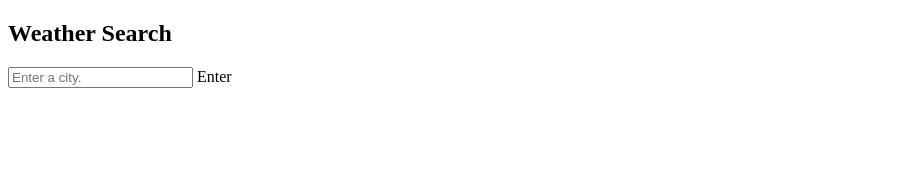
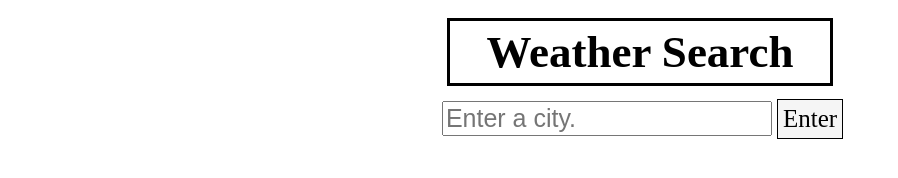
Before and after one commit to jaye-j/javascript, a plain HTML site: page weatherapp.html in a window 1280 px wide. Shown: the whole page, without its empty margins (0-898 px from the left). Drawn offline with Linux system fonts and the light colour scheme; no server answers.

Commit message:
classwork

```diff
--- a/weatherapp.html
+++ b/weatherapp.html
@@ -4,44 +4,52 @@
     <meta charset="UTF-8">
     <meta name="viewport" content="width=device-width, initial-scale=1.0">
     <meta http-equiv="X-UA-Compatible" content="ie=edge">
-    <title>Document</title>
+    <title>Weather Search</title>
+
+    <style>
+    h1{
+        font-size: 45px;
+        display: flex;
+        justify-content: center;
+        align-items: center;
+        margin: 10px;
+        border: solid black 3px;
+        padding: 5px;
+        cursor: default;
+    }
+    .container{
+        display: flex;
+        justify-content: center;
+        align-items: center;
+    }
+    .button{
+        border: black 1px solid;
+        font-size: 25px;
+        padding: 5px;
+        background-color: whitesmoke;
+        cursor: pointer;
+    }
+    .cityinput{
+        font-size: 25px;
+        margin: 5px;
+        cursor: text;
+    }
+
+    </style>
 </head>
 <body>
 
     <div class="container">
         <div id="form" class="form">
-            <h2>Weather Search</h2>
+            <h1>Weather Search</h1>
             <div class="container">
-                <input type="text" id="username" placeholder="Enter a city.">
-                <submit>Enter</submit>
+                <input class="cityinput" type="text" id="cityName" placeholder="Enter a city.">
+                <submit id="button" class="button">Enter</submit>
             </div>
         </div>
     </div>
 
 
-        <script>
-
-        ///a0e12afd98ccbd2fe8caf3b41b17bd0f
-
-        let url = `https://api.openweathermap.org/data/2.5/weather?q=Houston&APPID=a0e12afd98ccbd2fe8caf3b41b17bd0f`
-
-        fetch(url)
-        .then((response)=>{
-            return response.json();
-        })
-        .then((weatherObj)=>{
-            let K = weatherObj.main.temp;
-            let C = K - 273.15;
-            let F = C * 1.8 + 32;
-            console.log(K);
-            console.log(C);
-            console.log(F);
-
-            let body = document.querySelector('body');
-            // body.innerHTML = F.toFixed(2);
-        })
-
-
-        </script>
+        <script src="weatherapp.js"></script>
 </body>
 </html>
--- /dev/null
+++ b/weatherapp.js
@@ -0,0 +1,28 @@
+ ///a0e12afd98ccbd2fe8caf3b41b17bd0f
+
+//  let url = `https://api.openweathermap.org/data/2.5/weather?q=Houston&APPID=a0e12afd98ccbd2fe8caf3b41b17bd0f`
+
+//  fetch(url)
+//  .then((response)=>{
+//      return response.json();
+//  })
+//  .then((weatherObj)=>{
+//      let K = weatherObj.main.temp;
+//      let C = K - 273.15;
+//      let F = C * 1.8 + 32;
+//      console.log(K);
+//      console.log(C);
+//      console.log(F);
+
+//      let body = document.querySelector('body');
+     // body.innerHTML = F.toFixed(2);
+//  })
+
+let submission = document.querySelector(".button");
+
+//event listeners
+
+submission.addEventListener("click", function(e){
+    let cityName = document.querySelector("#cityName");
+    console.log(cityName.value);
+});
```
